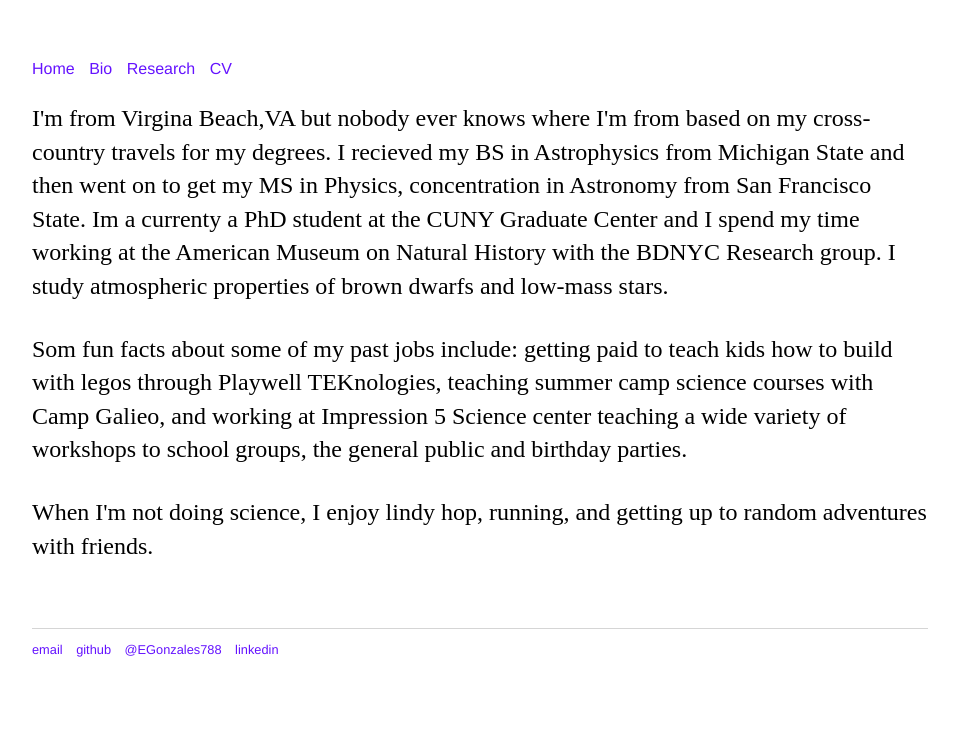
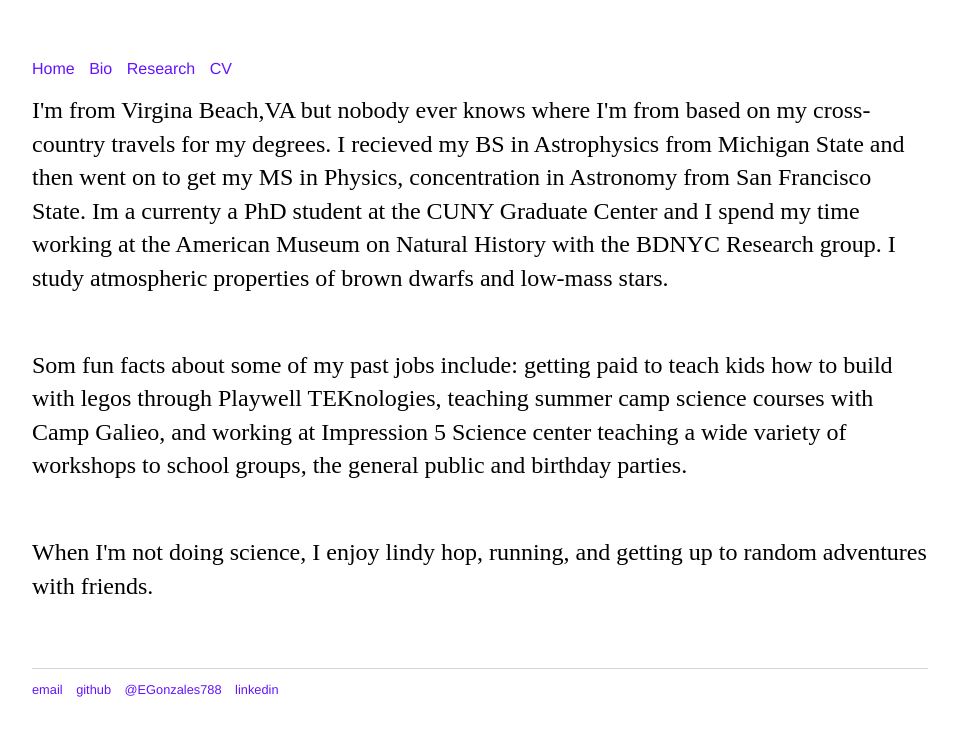
Before and after one commit to ECGonzales/ECGonzales.github.io, a Jekyll site: the page built from Bio/index.html, in a window 1280 px wide. Shown: the top 736 px of the page, without its empty margins (160-1117 px from the left). Built offline with Jekyll 4.4.1, drawn with Linux system fonts in a browser that asks for light colours.

Commit message:
Update main.css
font style fixes

```diff
--- a/css/main.css
+++ b/css/main.css
@@ -44,13 +44,14 @@ footer {border-top: 1px solid #d5d5d5; font-size: .8em;}
 .bio h2 { font-size: 2.4em; }
 .bio h3 { font-size: 1.6em; }
 .bio a:hover { font-weight: bold;}
+.bio p {font-size: 1.5em; line-height: 1.4em; color: #000000; margin-top: 0em; margin-bottom: 2em}
 
 /* research */
 .research { margin: 0px 0px 60px; }
 .research h1 { font-size: 3em; }
 .research h2 { font-size: 1.6em; }
 .research h3 { font-size: 1.4em; }
-p.italic {font-style: italic;}
+p.italic {font-style: italic; font-size: 1.5em; line-height: 1.4em; color: #000000;}
 /*.research p { font-size: 1.4em; line-height: 1.4em; color: #333;} */
 
 /* CV */
```
